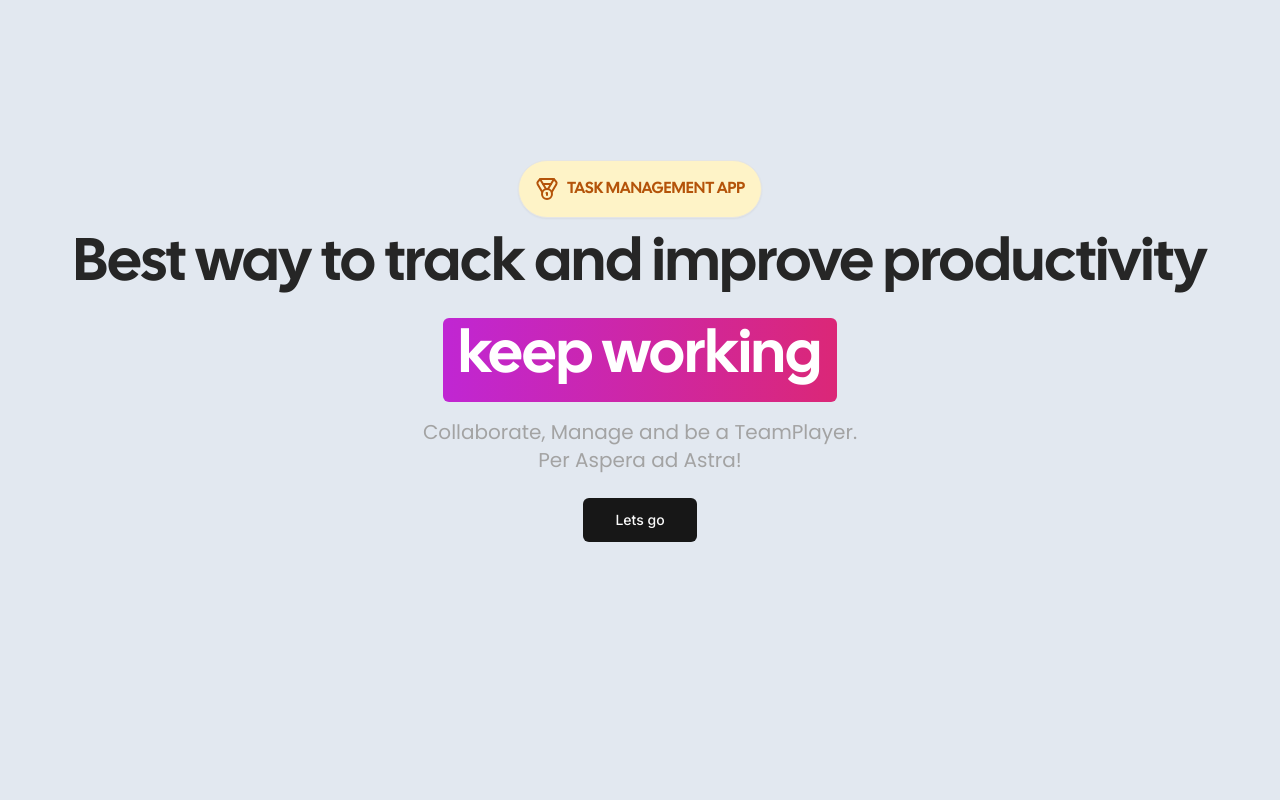
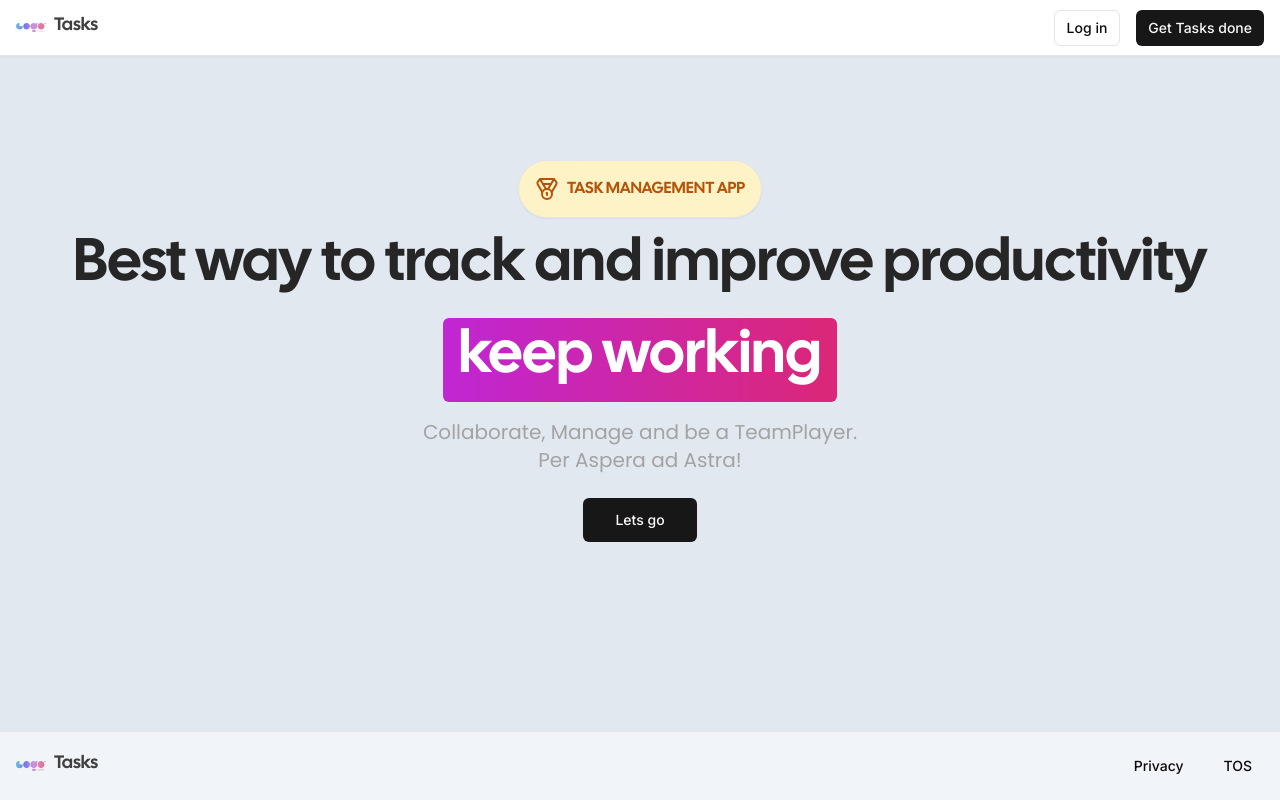
Before and after one commit to Nikhil1O1/task-management, a Next.js app in the folder frontend/: page / in a window 1280 px wide. Built offline with nearby package versions, Linux system fonts and the light colour scheme.

Commit message:
completed landing page ui

```diff
--- /dev/null
+++ b/frontend/app/(marketing)/_components/footer.tsx
@@ -0,0 +1,25 @@
+import { Logo } from "@/components/Logo"
+import { Button } from "@/components/ui/button"
+import Link from "next/link"
+
+export const Footer = () => {
+    return (
+        <div className="fixed bottom-0 w-full p-4 border-t bg-slate-100">
+            <div className="md:max-w-screen-2xl mx-auto flex items-center w-full justify-between">
+                <Logo />
+                <div className="space-x-4 md:block md:w-auto flex items-center justify-between w-full">
+                <Button size='sm' variant={'ghost'}>
+                        <Link href="">
+                            Privacy
+                        </Link>
+                    </Button>
+                    <Button size='sm' variant={'ghost'}>
+                        <Link href={""}>
+                        TOS
+                        </Link>
+                    </Button>
+                </div>
+            </div>
+        </div>
+    )
+}
--- /dev/null
+++ b/frontend/app/(marketing)/_components/navbar.tsx
@@ -0,0 +1,25 @@
+import { Logo } from "@/components/Logo"
+import { Button } from "@/components/ui/button"
+import Link from "next/link"
+
+export const Navbar = () => {
+    return (
+        <div className="fixed top-0 w-full h-14 px-4 border-b shadow-sm bg-white flex items-center">
+            <div className="md:max-w-screen-2xl mx-auto flex items-center w-full justify-between">
+                <Logo />
+                <div className="space-x-4 md:block md:w-auto flex items-center justify-between w-full">
+                    <Button size='sm' variant={"outline"} asChild>
+                        <Link href="/sign-in">
+                            Log in
+                        </Link>
+                    </Button>
+                    <Button size='sm' asChild>
+                        <Link href={"/sign-up"}>
+                        Get Tasks done
+                        </Link>
+                    </Button>
+                </div>
+            </div>
+        </div>
+    )
+}
--- a/frontend/app/(marketing)/layout.tsx
+++ b/frontend/app/(marketing)/layout.tsx
@@ -1,17 +1,20 @@
-const MarketingPage = ({
+import { Footer } from "./_components/footer";
+import { Navbar } from "./_components/navbar";
+
+const MarketingLayout = ({
     children
 }:{
     children: React.ReactNode;
 })=> {
     return(
         <div className="h-full bg-slate-200">
-            {/* navbar */}
+            <Navbar />
             <main className="pt-40 pb-20 bg-slate-200">
                 {children}
             </main>
-            {/* footer */}
+            <Footer />
         </div>
     )
 }
 
-export default MarketingPage
+export default MarketingLayout
--- a/frontend/components/Logo.tsx
+++ b/frontend/components/Logo.tsx
@@ -4,12 +4,12 @@
 import { cn } from "@/lib/utils"
 import localFont from "next/font/local"
 
-const headingFont = localFont({src:'../../public/fonts/CalSans-SemiBold.woff2'})
+const headingFont = localFont({src:'../public/fonts/CalSans-SemiBold.woff2'})
 
 export const Logo = () => {
     return(
         <Link href="/">
-            <div className="hover:opacity-75 transition items-center gap-x-2 hidden md:flex">
+            <div className="hover:opacity-75 transition items-center gap-x-2 hidden md:flex text-white">
                 <Image src="/logo.svg" width={30} height={30} alt="logo" />
                 <p className={cn("text-lg text-neutral-700 pb-1",
                     headingFont.className,
--- a/frontend/package.json
+++ b/frontend/package.json
@@ -14,6 +14,7 @@
     "clsx": "^2.1.1",
     "lucide-react": "^0.378.0",
     "next": "14.0.3",
+    "nodemon": "^3.1.0",
     "react": "^18",
     "react-dom": "^18",
     "tailwind-merge": "^2.3.0",
```
Also changed, not shown: 1 other file (tests, documents, lock files or other folders).
